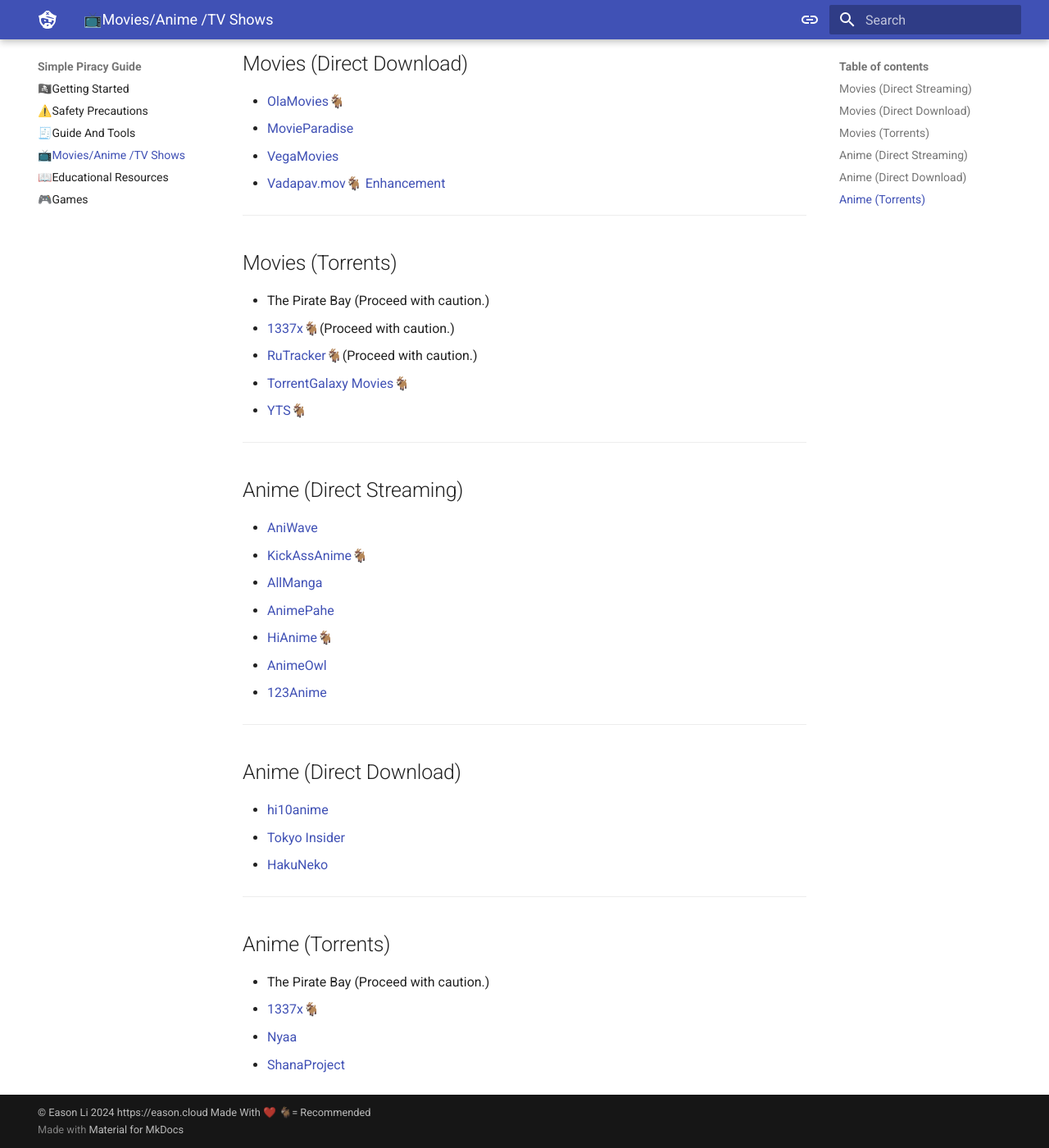
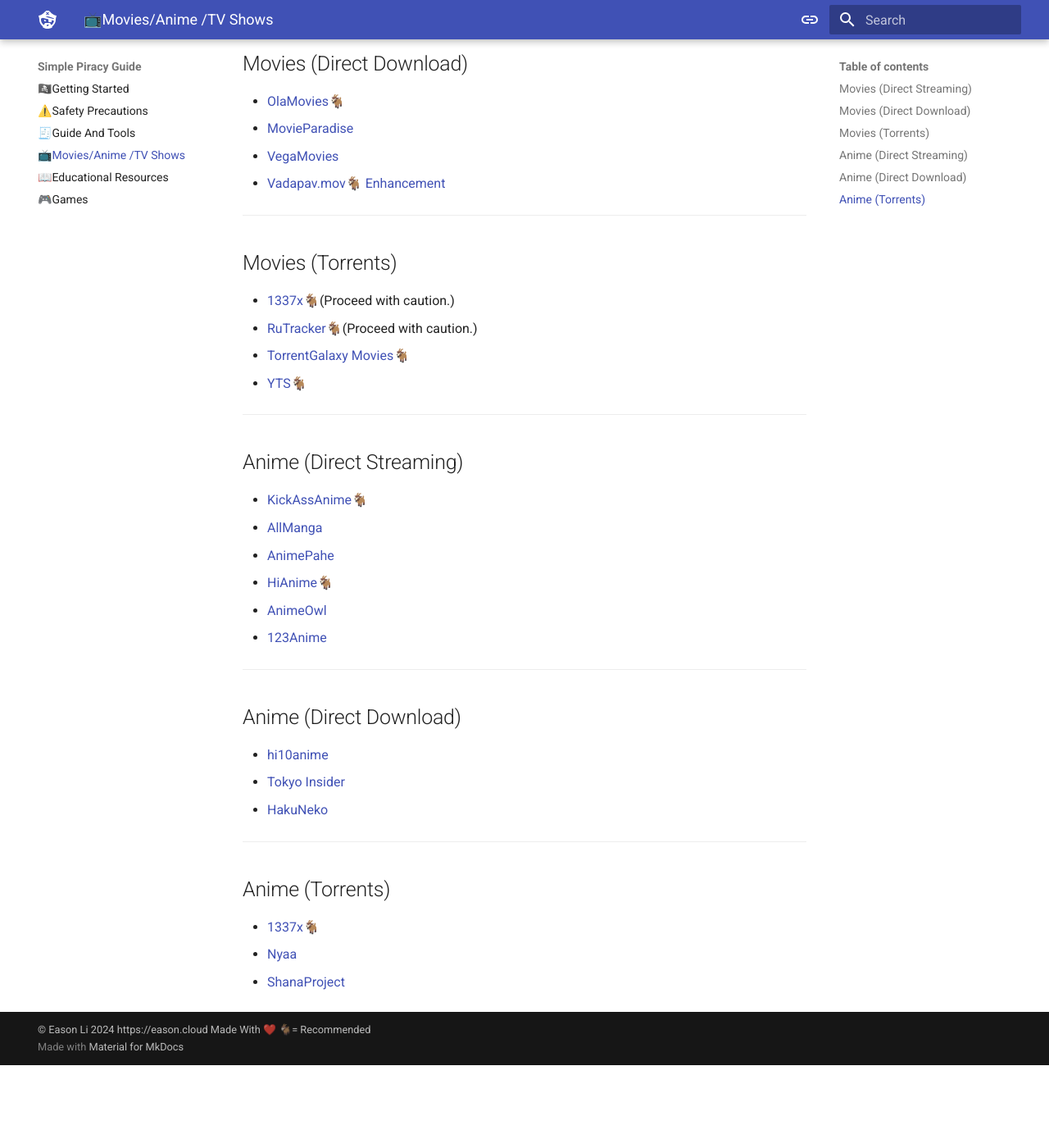
Before and after one commit to eli32-vlc/simple-piracy-guide, an MkDocs documentation site: the page built from docs/movies-anime-tv.md, in a window 1280 px wide and 1400 px high, scrolled down 455 px. Shown: the whole window at 82% size. Built offline with MkDocs 1.6.1 and Material for MkDocs 9.7.7, drawn with Linux system fonts in a browser that asks for light colours; after the commit the page ends 1754 px from its top, so only the background shows below that.

Commit message:
Update movies-anime-tv.md

```diff
--- a/docs/movies-anime-tv.md
+++ b/docs/movies-anime-tv.md
@@ -18,7 +18,6 @@
 
 ---
 ## Movies (Torrents)
-- The Pirate Bay (Proceed with caution.)
 - [1337x🐐](https://1337x.to)(Proceed with caution.)
 - [RuTracker🐐](https://rutracker.org/forum/index.php?c=2)(Proceed with caution.)
 - [TorrentGalaxy Movies🐐](https://torrentgalaxy.to/torrents.php?parent_cat=Movies)
@@ -26,7 +25,6 @@
 
 ---
 ## Anime (Direct Streaming)
-- [AniWave](https://aniwave.to/)
 - [KickAssAnime🐐](https://kickassanime.mx/)
 - [AllManga](https://allmanga.to/)
 - [AnimePahe](https://animepahe.ru/)
@@ -42,7 +40,6 @@
 
 ---
 ## Anime (Torrents)
-- The Pirate Bay (Proceed with caution.)
 - [1337x🐐](https://1337x.to/popular-anime)
 - [Nyaa](https://nyaa.si/)
 - [ShanaProject](https://www.shanaproject.com/)
```
